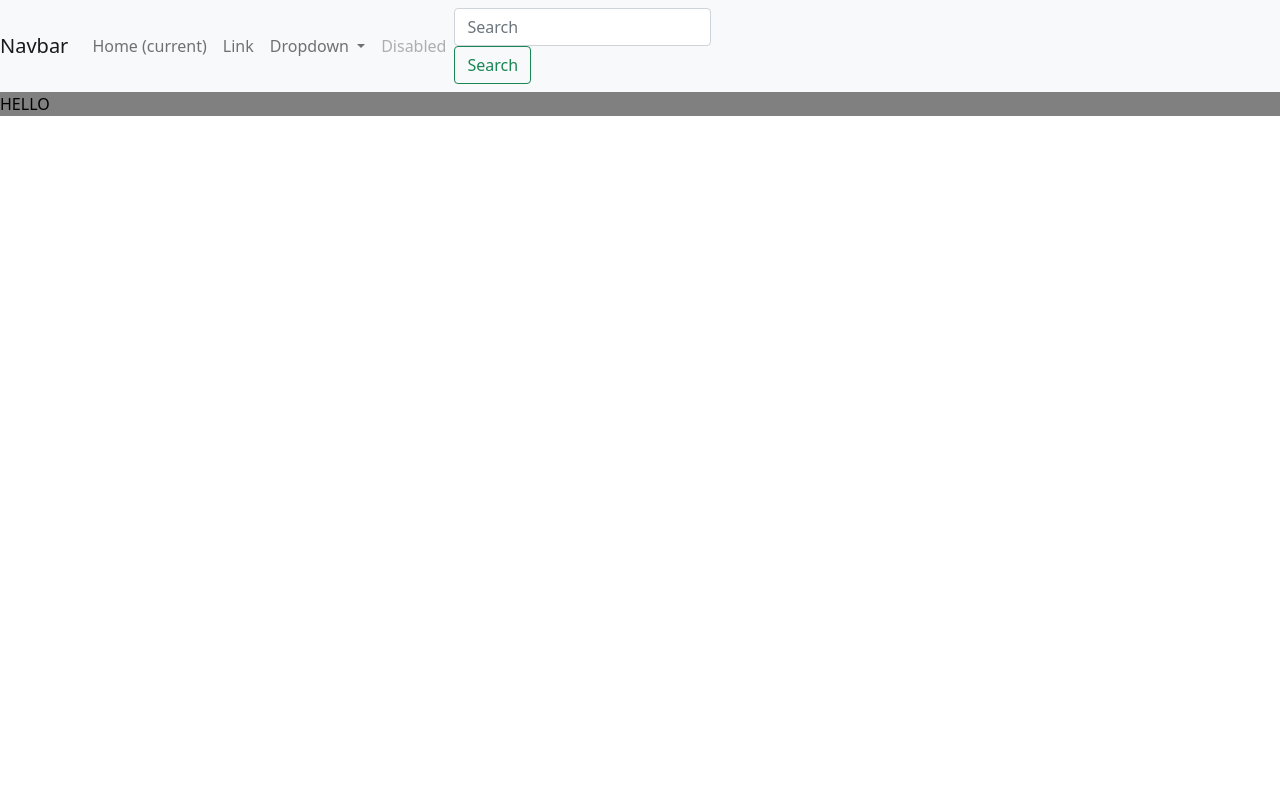
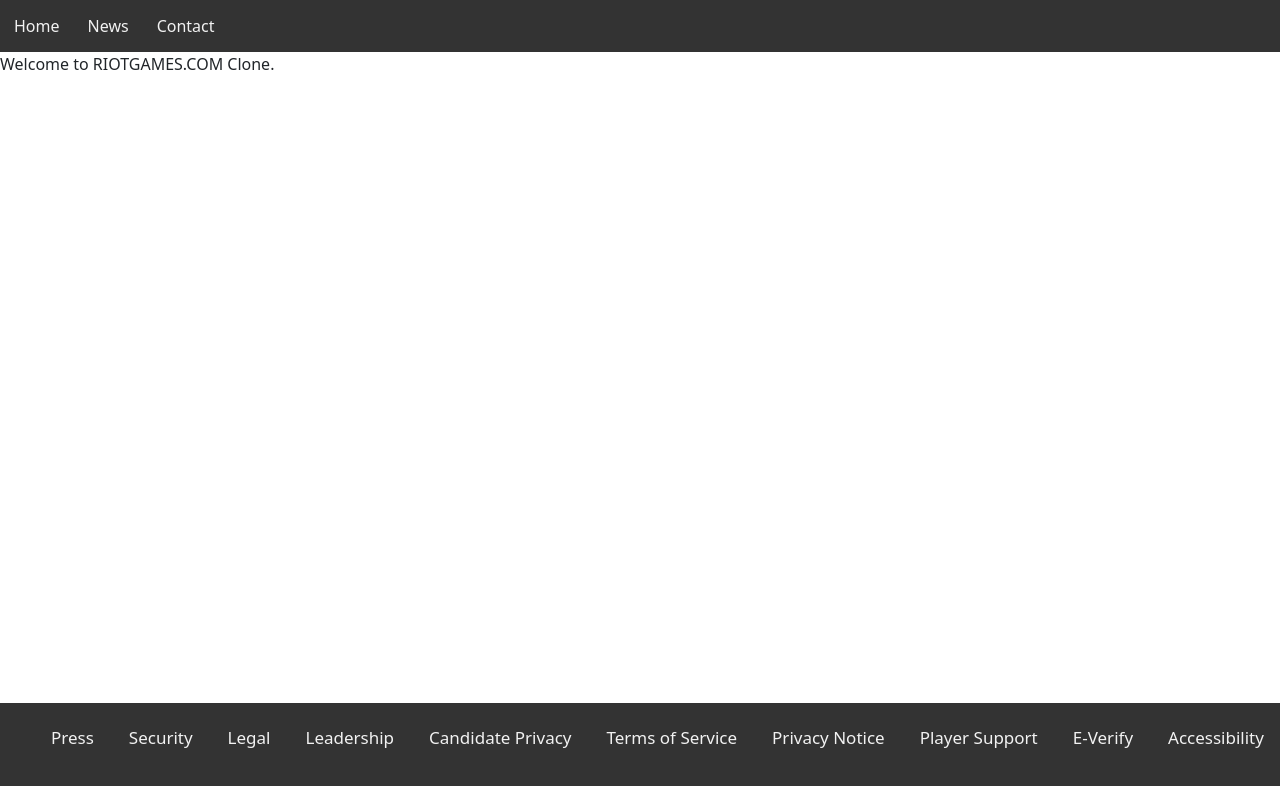
Before and after one commit to mhowe107/riotgames-app, an Angular app: page / in a window 1280 px wide. Shown: the top 786 px of the page. Built offline with nearby package versions, Linux system fonts and the light colour scheme.

Commit message:
Added both Navbars with no functionality

```diff
--- a/package.json
+++ b/package.json
@@ -19,6 +19,7 @@
     "@angular/platform-browser-dynamic": "~13.1.0",
     "@angular/router": "~13.1.0",
     "bootstrap": "^5.1.3",
+    "bootstrap-icons": "^1.7.2",
     "rxjs": "~7.4.0",
     "tslib": "^2.3.0",
     "zone.js": "~0.11.4"
--- a/src/app/app.component.html
+++ b/src/app/app.component.html
@@ -1,4 +1,3 @@
 <riot-topnavbar> Loading... </riot-topnavbar>
 <riot-bottomnavbar> Loading... </riot-bottomnavbar>
-
-<p>HELLO</p>
+Welcome to RIOTGAMES.COM Clone.
--- a/src/app/navigation/bottomnavbar.component.css
+++ b/src/app/navigation/bottomnavbar.component.css
@@ -0,0 +1,31 @@
+/* Place the navbar at the bottom of the page, and make it stick */
+.navbar {
+  background-color: #333;
+  overflow: hidden;
+  position: fixed;
+  bottom: 0;
+  width: 100%;
+}
+
+/* Style the links inside the navigation bar */
+.navbar a {
+  float: left;
+  display: block;
+  color: #f2f2f2;
+  text-align: center;
+  padding: 14px 16px;
+  text-decoration: none;
+  font-size: 17px;
+}
+
+/* Change the color of links on hover */
+.navbar a:hover {
+  background-color: #ddd;
+  color: black;
+}
+
+/* Add a color to the active/current link */
+.navbar a.active {
+  background-color: #04AA6D;
+  color: white;
+}
--- a/src/app/navigation/bottomnavbar.component.html
+++ b/src/app/navigation/bottomnavbar.component.html
@@ -0,0 +1,14 @@
+<div class="navbar">
+  <a href=""></a>
+  <a href="Press">Press</a>
+  <a href="Security">Security</a>
+  <a href="Legal">Legal</a>
+  <a href="Leadership">Leadership</a>
+  <a href="Candidate Privacy">Candidate Privacy</a>
+  <a href="Terms of Service">Terms of Service</a>
+  <a href="Privacy Notice">Privacy Notice</a>
+  <a href="Player Support">Player Support</a>
+  <a href="E-Verify">E-Verify</a>
+  <a href="Accessibility">Accessibility</a>
+  <a href=""></a>
+</div>
--- a/src/app/navigation/topnavbar.component.css
+++ b/src/app/navigation/topnavbar.component.css
@@ -0,0 +1,32 @@
+ /* Style the navbar */
+ #navbar {
+  overflow: hidden;
+  background-color: #333;
+}
+
+/* Navbar links */
+#navbar a {
+  float: left;
+  display: block;
+  color: #f2f2f2;
+  text-align: center;
+  padding: 14px;
+  text-decoration: none;
+}
+
+/* Page content */
+.content {
+  padding: 16px;
+}
+
+/* The sticky class is added to the navbar with JS when it reaches its scroll position */
+.sticky {
+  position: fixed;
+  top: 0;
+  width: 100%;
+}
+
+/* Add some top padding to the page content to prevent sudden quick movement (as the navigation bar gets a new position at the top of the page (position:fixed and top:0) */
+.sticky + .content {
+  padding-top: 60px;
+}
--- a/src/app/navigation/topnavbar.component.html
+++ b/src/app/navigation/topnavbar.component.html
@@ -1,4 +1,4 @@
-<nav class="navbar navbar-expand-lg navbar-light bg-light">
+<!-- <nav class="navbar navbar-expand-lg navbar-light bg-light">
   <a class="navbar-brand" href="#">Navbar</a>
   <button class="navbar-toggler" type="button" data-toggle="collapse" data-target="#navbarSupportedContent" aria-controls="navbarSupportedContent" aria-expanded="false" aria-label="Toggle navigation">
     <span class="navbar-toggler-icon"></span>
@@ -32,4 +32,10 @@
       <button class="btn btn-outline-success my-2 my-sm-0" type="submit">Search</button>
     </form>
   </div>
-</nav>
+</nav> -->
+
+<div id="navbar">
+  <a href="#home">Home</a>
+  <a href="#news">News</a>
+  <a href="#contact">Contact</a>
+</div>
```
Also changed, not shown: 1 other file (tests, documents, lock files or other folders).
